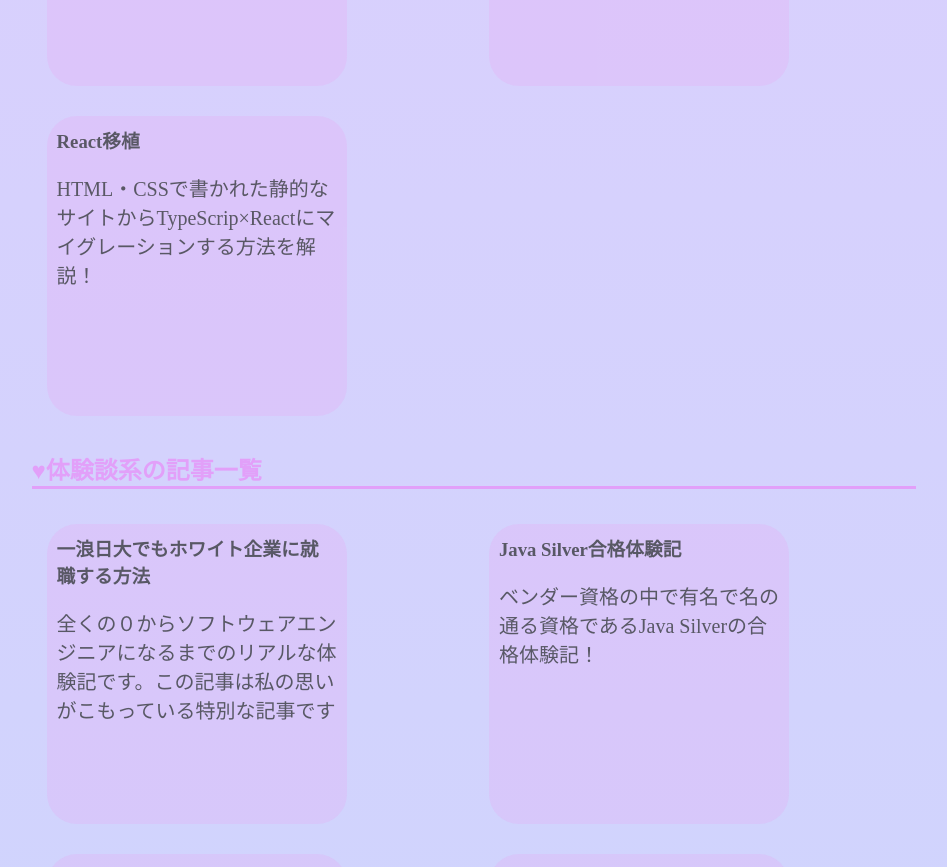
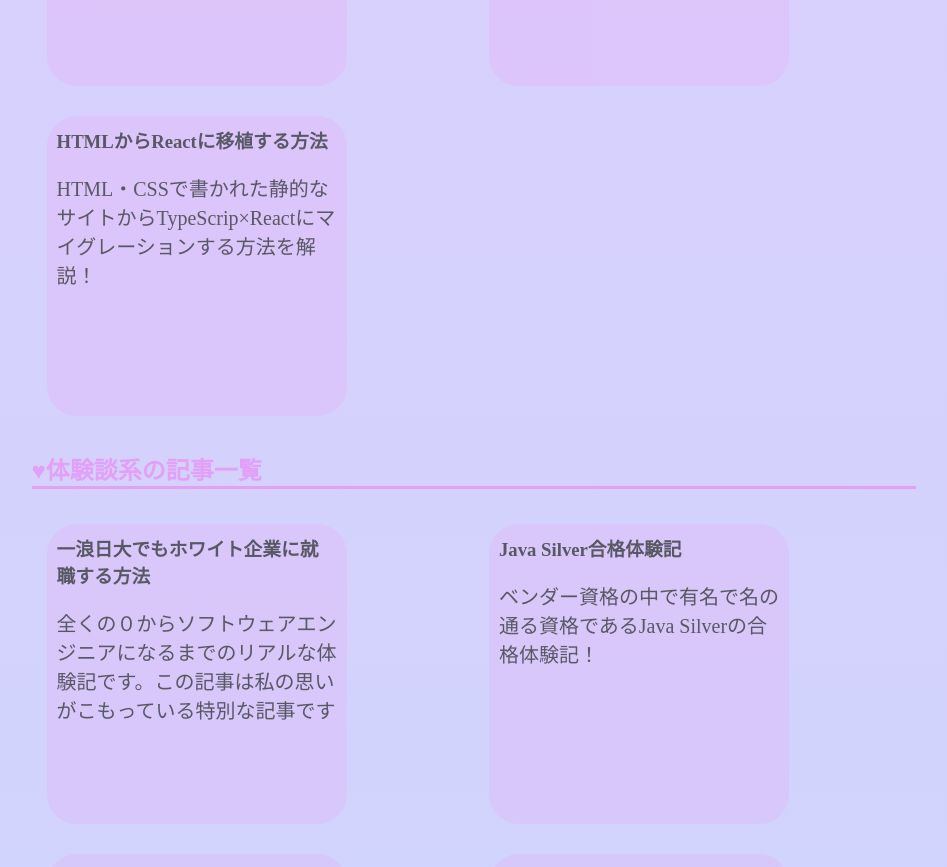
Before and after one commit to tomonarimomoka/blog-react, a React (Vite) app in the folder tech-blog/: page /ListTech in a window 1280 px wide. Shown: the part 2060-2927 px from the top of the page, without its empty margins (166-1113 px from the left). Built offline with nearby package versions, Linux system fonts and the light colour scheme.

Commit message:
リリースまえ最終チェック微修正

```diff
--- a/tech-blog/src/Index.tsx
+++ b/tech-blog/src/Index.tsx
@@ -10,9 +10,10 @@
       </p>
       <p>
         まだまだ勉強中の身ですが、私が困った等身大のトピックで誰かの助けになることもあるかもしれない考えて、背伸びせずに私が欲しかった記事を作成します。
+        一人のエンジニアがどう成長していくかを見ることで、後輩エンジニアたちのモデルケースとして参考になればいいなと考えています。
       </p>
       <p>
-        一人のエンジニアがどう成長していくかを見ることで、後輩エンジニアたちのモデルケースとして参考になればいいなと考えています。
+        日本語の記事を増やすことで日本の技術力に貢献したいと考えています。
       </p>
       <SubTitle subTitle="♥お勧めの記事" />
       <ul>
@@ -27,7 +28,7 @@
         <tr><td>2023.10</td><td>「かわいいテック　ももか」開設！</td></tr>
         <tr><td>2024.7</td><td>10記事達成</td></tr>
         <tr><td>2025.4</td><td>20記事達成</td></tr>
-        <tr><td>2025.5</td><td>TypeScrip×Reactにシステムリプレイス<ReadBtn url="/HowToMigrateBlog" msg=""></ReadBtn></td></tr>
+        <tr><td>2025.5</td><td>TypeScrip×Reactにシステムリプレイス<ReadBtn url="/HowToMigrateBlog" /></td></tr>
       </CustomTable>
       <SubTitle subTitle="♥筆者について" />
 
@@ -48,23 +49,6 @@
         「一浪日大でもホワイト企業に就職する方法」<ReadBtn url="/jobHuntting" />
         をご覧ください✨
       </p>
-      {/* <CustomTable>
-        <tr><th>いつ</th><th>どうした</th></tr>
-        <tr><td>2018年3月</td><td>高校卒業</td></tr>
-        <tr><td>2018年4月~2019年2月</td><td>四谷学院で浪人</td></tr>
-        <tr><td>2019年4月</td><td>日本大学入学する。物理学を専攻</td></tr>
-        <tr><td>2021年3月~2023年3月</td><td>プログラマーの長期インターンでJava , C# , プログラミングの思考を学ぶ</td></tr>
-        <tr><td>2021年8月~2022年11月</td><td>プログラマーのバイトで C# を学ぶ</td></tr>
-        <tr><td>2022年2月~2023年3月</td><td>研究室で研究頑張る🔥python , Shell Script , 量子力学を学ぶ</td></tr>
-        <tr><td>2023年3月24日</td><td>物理学会で発表✨</td></tr>
-        <tr><td>2023年3月</td><td>日本大学を卒業</td></tr>
-        <tr><td>2023年4月</td><td>ソフトウェアエンジニアとして就職</td></tr>
-        <tr><td>2023年8月</td><td>念願の製品開発チームに配属され、Javaでゴリゴリ開発</td></tr>
-        <tr><td>2024年4月</td><td>昇格する✨</td></tr>
-        <tr><td>2024年9月</td><td>製品開発チームので別製品を作り始める。TypeScript×React , AWSを学ぶ🔥</td></tr>
-        <tr><td>2024年9月~2025年1月</td><td>東京大学 松尾・岩澤研究室 大規模言語モデル 2024 受講＆修了✨</td></tr>
-        <tr><td>2025年4月</td><td>AI専門の企業にソフトウェアエンジニアとして転職する</td></tr>
-      </CustomTable> */}
       <h3>■保有資格・試験</h3>
       <ul>
         <li>ITパスポート試験</li>
--- a/tech-blog/src/ListTech.tsx
+++ b/tech-blog/src/ListTech.tsx
@@ -19,7 +19,7 @@
                 <ArticalListBox title="Google Colabで処理を永続化する方法"  fileName="googleColab" > Google Colabで処理を永続化する方法をまとめました！寝ている間にLLMの学習をさせたい人はぜひご覧ください</ArticalListBox>
                 <ArticalListBox title="はじめてのStreamlit"  fileName="howToUseStreamlit" > PythonのフレームワークであるStreamlitを初めて使う人のための記事です</ArticalListBox>
                 <ArticalListBox title="はじめてのvim"  fileName="vimForBeginner" > vimを初めて使う人のための記事です</ArticalListBox>
-                <ArticalListBox title="React移植"  fileName="HowToMigrateBlog" > HTML・CSSで書かれた静的なサイトからTypeScrip×Reactにマイグレーションする方法を解説！</ArticalListBox>
+                <ArticalListBox title="HTMLからReactに移植する方法"  fileName="HowToMigrateBlog" > HTML・CSSで書かれた静的なサイトからTypeScrip×Reactにマイグレーションする方法を解説！</ArticalListBox>
             </FlexBox>
 
             <SubTitle subTitle="♥体験談系の記事一覧"/>
```
